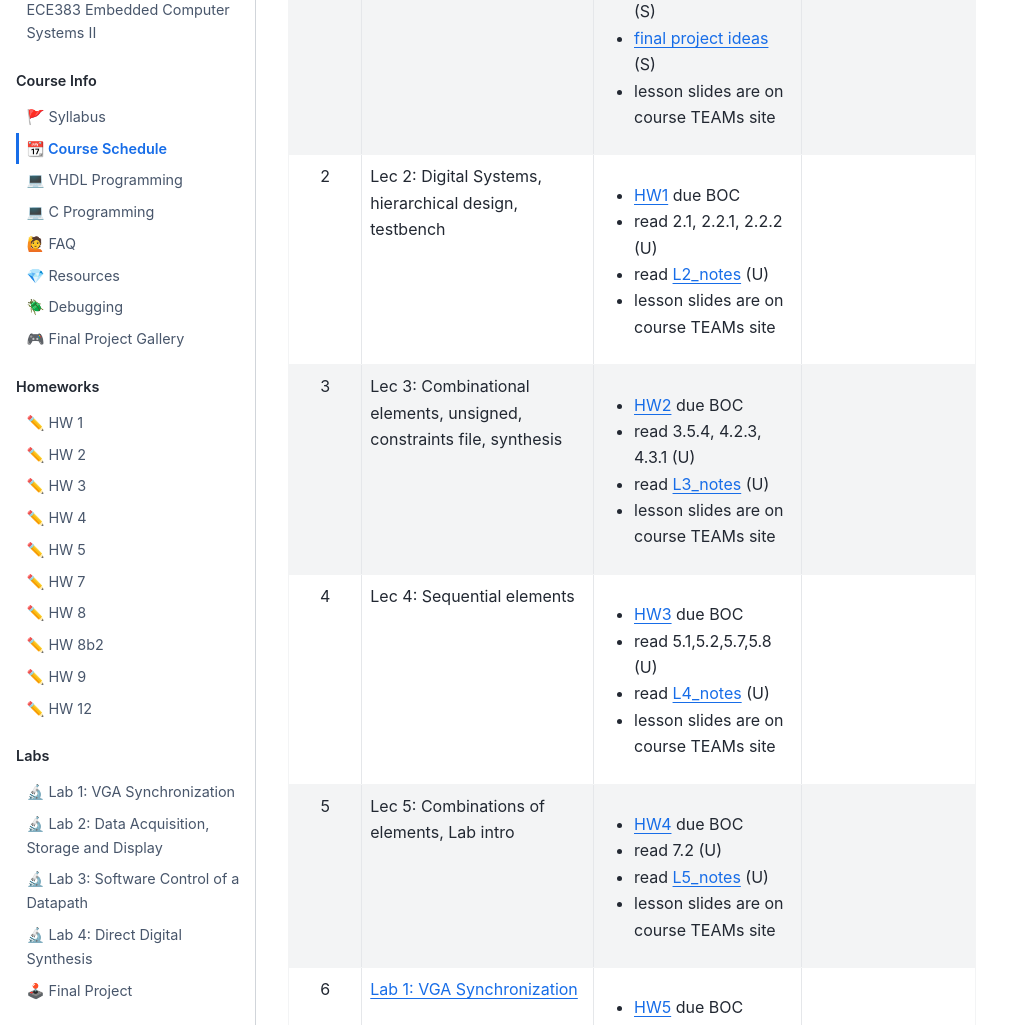
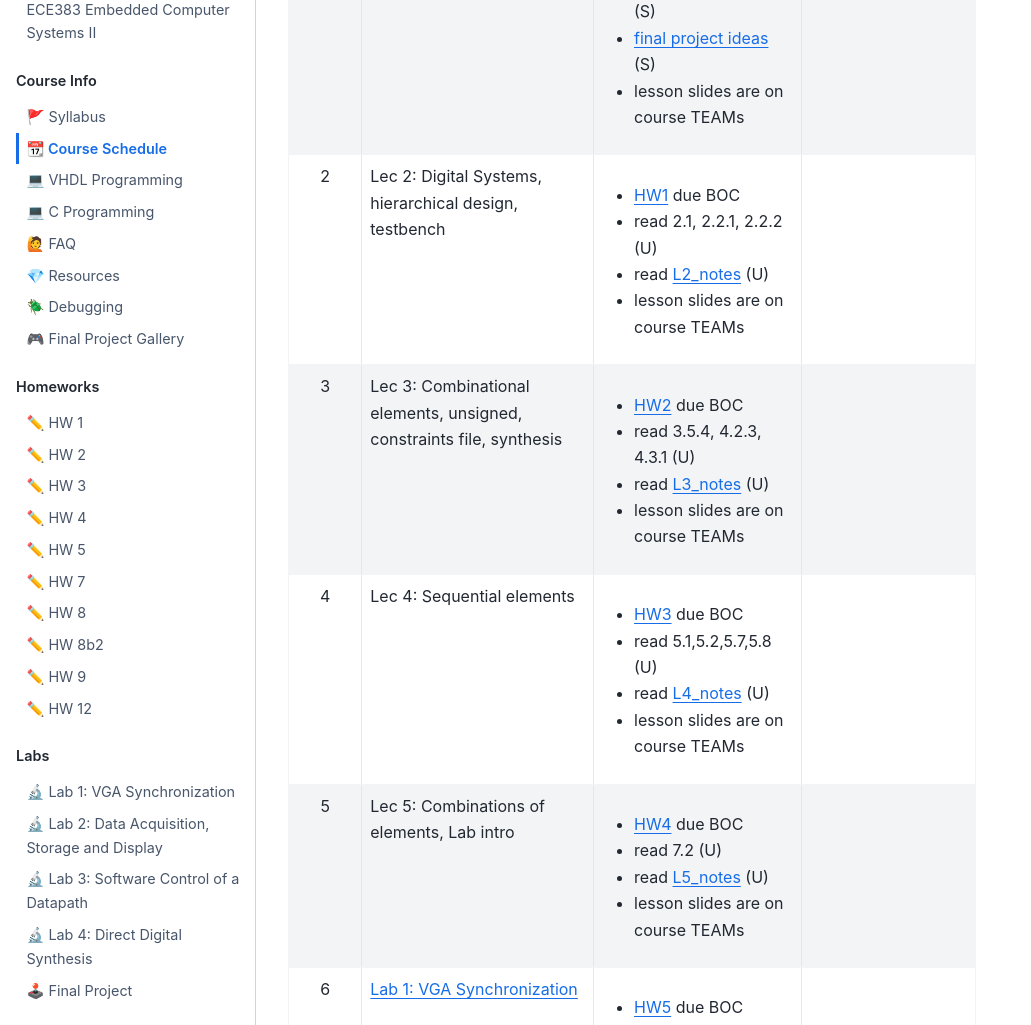
Before and after one commit to USAFA-ECE/ece383, a Jupyter Book: the page built from book/schedule.md, in a window 1280 px wide and 1400 px high, scrolled down 411 px. Shown: the part 179-1204 px from the top of the window, without its empty margins (0-1031 px from the left). Built offline with Jupyter Book 1.0.4 settings and Sphinx 7.4.7 and the Sphinx Book theme 1.1.4, drawn with Linux system fonts in a browser that asks for light colours; pages that are not in the unit, such as notebooks, are missing from menus; some of the changed text lies outside the part shown.

Commit message:
Update schedule.md

```diff
--- a/book/schedule.md
+++ b/book/schedule.md
@@ -14,18 +14,18 @@ This schedule is subject to change as appropriate.
 
 | Lesson |                           Topic                  |   Pre-Flight            |     Graded Event                     |
 |:------:|--------------------------------------------------|:--------------------|:-----------------------------------------:|
-| 1      | Lec 1: Intro, VHDL, Digital Systems Design       | <ul><li> read 1.1-1.7 (U)</li><li>read [L1_notes](Lectures/lecture01.md) (U)</li><li>[Final Project ideas](https://usafa-ece.github.io/ece383/final_project_gallery.html) (S) </li><li>[final project ideas](https://georgeyork.github.io/ECE383_web/lab/lab5/ideas.html) (S)</li><li>lesson slides are on course TEAMs site</li></ul>  |      |
-| 2      | Lec 2: Digital Systems, hierarchical design, testbench | <ul><li>[HW1](Assignments/homework1.md) due BOC </li><li>read 2.1, 2.2.1, 2.2.2 (U)</li><li>read [L2_notes](Lectures/lecture02.md) (U) </li><li>lesson slides are on course TEAMs site</li></ul> |    |
-| 3      | Lec 3: Combinational elements, unsigned, constraints file, synthesis | <ul><li>[HW2](Assignments/homework2.md) due BOC </li><li>read 3.5.4, 4.2.3, 4.3.1 (U) </li><li>read [L3_notes](Lectures/lecture03.md) (U) </li><li>lesson slides are on course TEAMs site</li></ul> |    |
-| 4      | Lec 4: Sequential elements                       | <ul><li>[HW3](Assignments/homework3.md) due BOC </li><li>read 5.1,5.2,5.7,5.8 (U) </li><li>read [L4_notes](Lectures/lecture04.md) (U)  </li><li>lesson slides are on course TEAMs site</li></ul> |    |
-| 5      | Lec 5: Combinations of elements, Lab intro       | <ul><li>[HW4](Assignments/homework4.md) due BOC </li><li>read 7.2 (U) </li><li>read [L5_notes](Lectures/lecture05.md) (U) </li><li>lesson slides are on course TEAMs site</li></ul> |    |
+| 1      | Lec 1: Intro, VHDL, Digital Systems Design       | <ul><li> read 1.1-1.7 (U)</li><li>read [L1_notes](Lectures/lecture01.md) (U)</li><li>[Final Project ideas](https://usafa-ece.github.io/ece383/final_project_gallery.html) (S) </li><li>[final project ideas](https://georgeyork.github.io/ECE383_web/lab/lab5/ideas.html) (S)</li><li>lesson slides are on course TEAMs</li></ul>  |      |
+| 2      | Lec 2: Digital Systems, hierarchical design, testbench | <ul><li>[HW1](Assignments/homework1.md) due BOC </li><li>read 2.1, 2.2.1, 2.2.2 (U)</li><li>read [L2_notes](Lectures/lecture02.md) (U) </li><li>lesson slides are on course TEAMs</li></ul> |    |
+| 3      | Lec 3: Combinational elements, unsigned, constraints file, synthesis | <ul><li>[HW2](Assignments/homework2.md) due BOC </li><li>read 3.5.4, 4.2.3, 4.3.1 (U) </li><li>read [L3_notes](Lectures/lecture03.md) (U) </li><li>lesson slides are on course TEAMs</li></ul> |    |
+| 4      | Lec 4: Sequential elements                       | <ul><li>[HW3](Assignments/homework3.md) due BOC </li><li>read 5.1,5.2,5.7,5.8 (U) </li><li>read [L4_notes](Lectures/lecture04.md) (U)  </li><li>lesson slides are on course TEAMs</li></ul> |    |
+| 5      | Lec 5: Combinations of elements, Lab intro       | <ul><li>[HW4](Assignments/homework4.md) due BOC </li><li>read 7.2 (U) </li><li>read [L5_notes](Lectures/lecture05.md) (U) </li><li>lesson slides are on course TEAMs</li></ul> |    |
 | 6      | [Lab 1: VGA Synchronization](Assignments/lab1.md)|  <ul><li>[HW5](Assignments/homework5.md)  due BOC </li><li> [Lab1-GateCheck1](Assignments/lab1.md) due taps L6</li></ul>  |        |
 | 7      | Lab 1: VGA Synchronization                       |  <ul><li>[Lab1-GateCheck2](Assignments/lab1.md) due taps L7  </li></ul>  |        |
 | 8      | Lab 1: VGA Synchronization                       |  <ul><li>[Lab1-Functionality](Assignments/lab1.md) due taps L8  </li></ul>  |        |
 | 9      | Finite State Machines                            |  <ul><li>[Lab1-README](Assignments/lab1.md) due taps L9 </li><li>read 10.2.1, 10.3.2, 10.4, 10.6.1 (U)</li><li>read [L9_notes](Lectures/lecture09.md) (U) </li><li>lesson slides are on course TEAMs site</li></ul>  |                                           |
 | 10     | Datapath and Control                             | <ul><li>[HW6](Assignments/homework6.md)  due BOC </li><li>read 11.1, 11.2, 14.4.2 (U) </li><li>read [L10_notes](Lectures/lecture10.md) (U)</li><li>lesson slides are on course TEAMs site</li></ul>  |        |
-| 11     | Datapath and Control                             | <ul><li>[HW7](Assignments/homework7.md) due BOC </li><li>read 11.5 (U)</li><li>read [L11_notes](Lectures/lecture11.md) (U)</li><li>lesson slides are on course TEAMs site</li></ul>  |        |
-| 12     | Datapath and Control, Lab intro                  |  <ul><li>[HW8](Assignments/homework8.md) due BOC </li><li>lesson slides are on course TEAMs site</li></ul>  |        |
+| 11     | Datapath and Control                             | <ul><li>[HW7](Assignments/homework7.md) due BOC </li><li>read 11.5 (U)</li><li>read [L11_notes](Lectures/lecture11.md) (U)</li><li>lesson slides are on course TEAMs</li></ul>  |        |
+| 12     | Datapath and Control, Lab intro                  |  <ul><li>[HW8](Assignments/homework8.md) due BOC </li><li>lesson slides are on course TEAMs</li></ul>  |        |
 | 13     | [Lab 2: Data acquisition, storage, and display](Assignments/lab2.md) | <ul><li>[HW8b2](Assignments/homework8b.md) due BOC</li></ul> |         |
 | 14     | Lab 2: Data acquisition, storage, and display    | <ul><li>[Lab2-GateCheck1](Assignments/lab2.md) due BOC</li></ul>                  |          |
 | 15     | Lab 2: Data acquisition, storage, and display    | <ul><li>[Lab2-GateCheck2](Assignments/lab2.md) due BOC</li></ul>                  |          |
```
